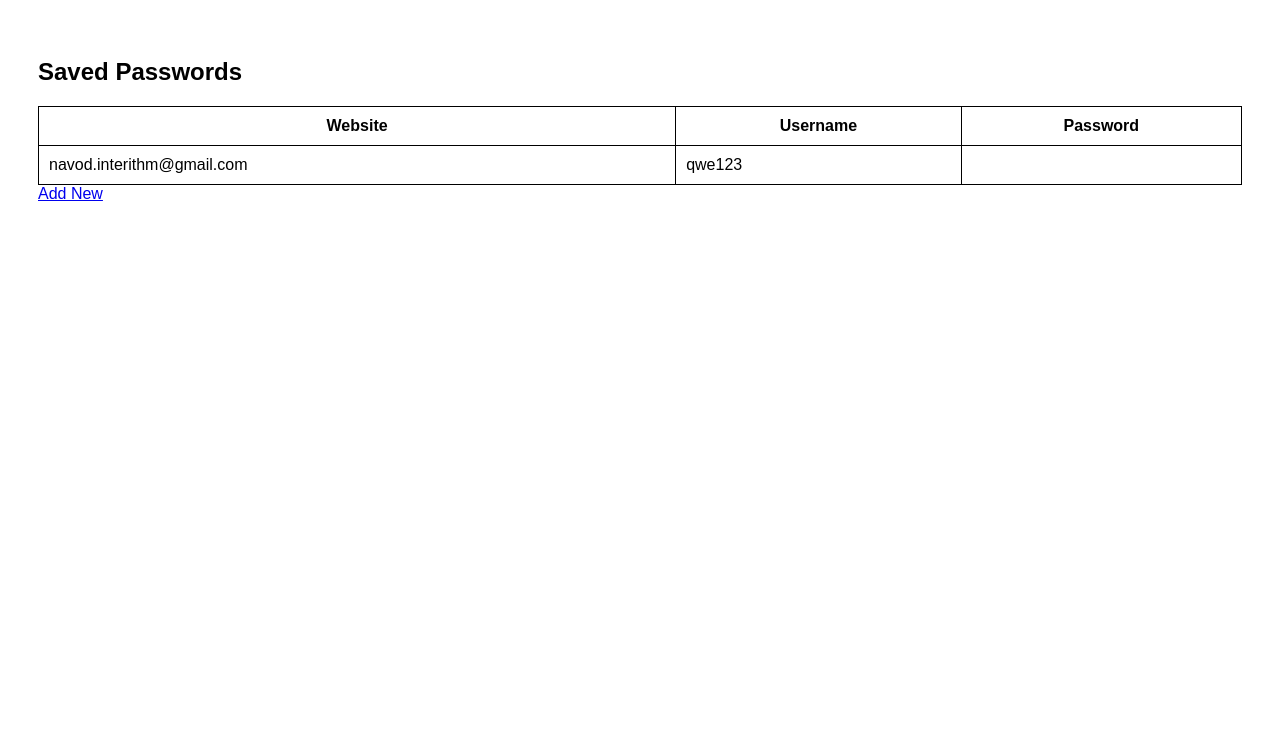
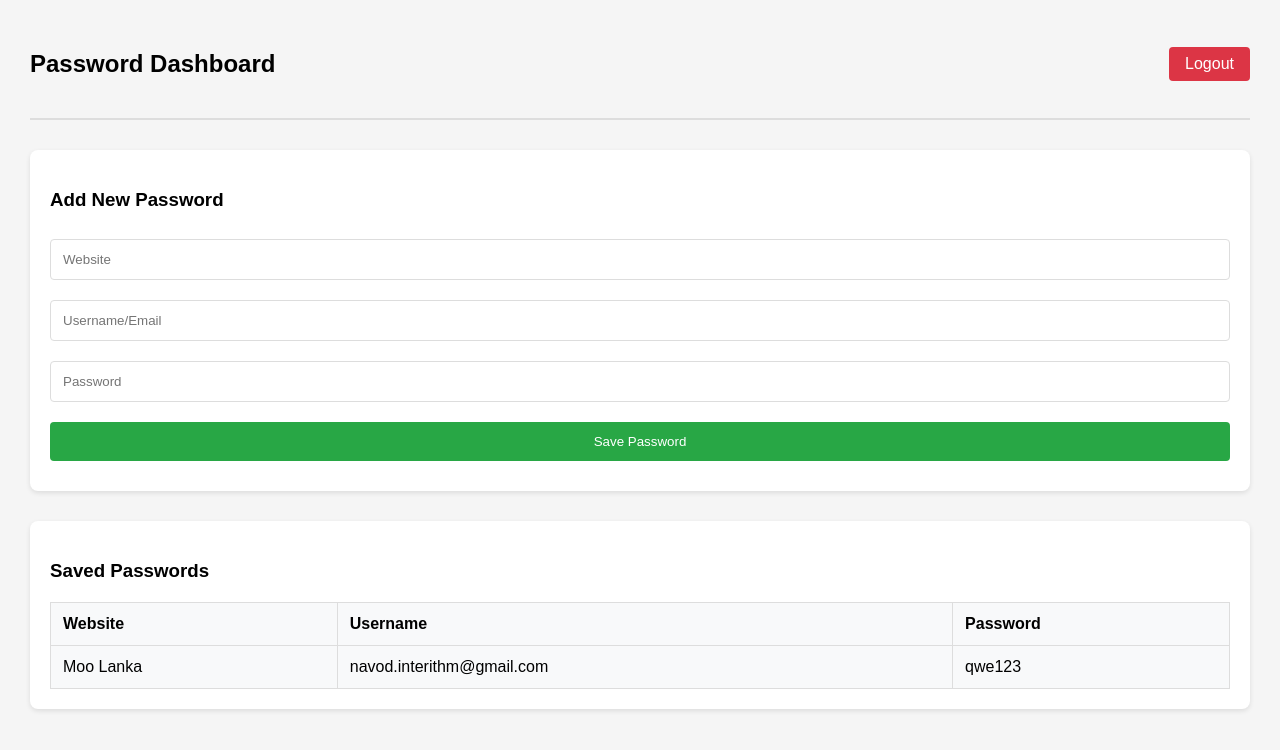
Before and after one commit to NavodWijesooriya/password-manage, a Flask app: page /dashboard in a window 1280 px wide. Shown: the top 750 px of the page. Run offline with Flask 3, Linux system fonts and the light colour scheme; a user stored in the database is signed in; data comes from the database, SQL or seed files in the repository; both versions use the stored data as it was after the commit.

Commit message:
add more changes

```diff
--- a/app.py
+++ b/app.py
@@ -80,6 +80,8 @@ def load_user(user_id):
 
 @app.route('/')
 def home():
+    if current_user.is_authenticated:
+        return redirect(url_for('dashboard'))
     return render_template('index.html')
 
 
@@ -136,11 +138,25 @@ def logout():
 def dashboard():
     conn = sqlite3.connect('passwords.db')
     c = conn.cursor()
-    c.execute("SELECT * FROM passwords WHERE user_id = ?", (current_user.id,))
+    c.execute("SELECT id, site, username, password FROM passwords WHERE user_id = ?", (current_user.id,))
     data = c.fetchall()
     conn.close()
-    decrypted_data = [(row[1], row[2], fernet.decrypt(
-        row[3].encode()).decode()) for row in data]
+
+    decrypted_data = []
+    for row in data:
+        try:
+            # row[1] = site, row[2] = username, row[3] = password
+            encrypted_password = row[3]
+            if isinstance(encrypted_password, str):
+                decrypted_password = fernet.decrypt(encrypted_password.encode()).decode()
+            else:
+                # Handle case where password might be stored differently
+                decrypted_password = "Error: Invalid password format"
+            decrypted_data.append((row[1], row[2], decrypted_password))
+        except Exception as e:
+            # Handle decryption errors gracefully
+            decrypted_data.append((row[1], row[2], "Error: Could not decrypt"))
+
     return render_template('dashboard.html', data=decrypted_data)
 
 
--- a/static/style.css
+++ b/static/style.css
@@ -1,14 +1,118 @@
 body {
   font-family: Arial, sans-serif;
   padding: 30px;
+  margin: 0;
+  background-color: #f5f5f5;
 }
 
+/* Home page styles */
+.home-container {
+  text-align: center;
+  max-width: 400px;
+  margin: 100px auto;
+  background: white;
+  padding: 40px;
+  border-radius: 8px;
+  box-shadow: 0 2px 10px rgba(0,0,0,0.1);
+}
+
+.auth-buttons {
+  margin-top: 30px;
+}
+
+.btn {
+  display: inline-block;
+  padding: 10px 20px;
+  margin: 0 10px;
+  background-color: #007bff;
+  color: white;
+  text-decoration: none;
+  border-radius: 4px;
+  transition: background-color 0.3s;
+}
+
+.btn:hover {
+  background-color: #0056b3;
+}
+
+/* Authentication forms */
+.auth-container {
+  max-width: 400px;
+  margin: 100px auto;
+  background: white;
+  padding: 40px;
+  border-radius: 8px;
+  box-shadow: 0 2px 10px rgba(0,0,0,0.1);
+}
+
+.auth-container h2 {
+  text-align: center;
+  margin-bottom: 30px;
+  color: #333;
+}
+
+/* Dashboard styles */
+.dashboard-header {
+  display: flex;
+  justify-content: space-between;
+  align-items: center;
+  margin-bottom: 30px;
+  padding-bottom: 20px;
+  border-bottom: 2px solid #ddd;
+}
+
+.logout-btn {
+  background-color: #dc3545;
+  color: white;
+  padding: 8px 16px;
+  text-decoration: none;
+  border-radius: 4px;
+  transition: background-color 0.3s;
+}
+
+.logout-btn:hover {
+  background-color: #c82333;
+}
+
+.add-password-section {
+  background: white;
+  padding: 20px;
+  border-radius: 8px;
+  margin-bottom: 30px;
+  box-shadow: 0 2px 5px rgba(0,0,0,0.1);
+}
+
+.saved-passwords-section {
+  background: white;
+  padding: 20px;
+  border-radius: 8px;
+  box-shadow: 0 2px 5px rgba(0,0,0,0.1);
+}
+
+/* Form styles */
 form input,
 form button {
-  margin: 10px;
-  padding: 8px;
+  margin: 10px 0;
+  padding: 12px;
+  width: 100%;
+  border: 1px solid #ddd;
+  border-radius: 4px;
+  box-sizing: border-box;
 }
 
+form button {
+  background-color: #28a745;
+  color: white;
+  border: none;
+  cursor: pointer;
+  transition: background-color 0.3s;
+}
+
+form button:hover {
+  background-color: #218838;
+}
+
+/* Table styles */
 table {
   border-collapse: collapse;
   width: 100%;
@@ -18,6 +122,26 @@ table {
 table,
 th,
 td {
-  border: 1px solid black;
-  padding: 10px;
+  border: 1px solid #ddd;
+  padding: 12px;
 }
+
+th {
+  background-color: #f8f9fa;
+  font-weight: bold;
+  text-align: left;
+}
+
+tr:nth-child(even) {
+  background-color: #f8f9fa;
+}
+
+/* Links */
+a {
+  color: #007bff;
+  text-decoration: none;
+}
+
+a:hover {
+  text-decoration: underline;
+}
--- a/templates/dashboard.html
+++ b/templates/dashboard.html
@@ -2,12 +2,29 @@
 <html>
 
 <head>
-  <title>Saved Passwords</title>
+  <title>Dashboard - Password Manager</title>
   <link rel="stylesheet" href="/static/style.css">
 </head>
 
 <body>
-  <h2>Saved Passwords</h2>
+  <div class="dashboard-header">
+    <h2>Password Dashboard</h2>
+    <a href="/logout" class="logout-btn">Logout</a>
+  </div>
+
+  <div class="add-password-section">
+    <h3>Add New Password</h3>
+    <form method="post" action="/add">
+      <input type="text" name="site" placeholder="Website" required>
+      <input type="text" name="username" placeholder="Username/Email" required>
+      <input type="password" name="password" placeholder="Password" required>
+      <button type="submit">Save Password</button>
+    </form>
+  </div>
+
+  <div class="saved-passwords-section">
+    <h3>Saved Passwords</h3>
+    {% if data %}
     <table>
       <tr>
         <th>Website</th>
@@ -16,13 +33,16 @@
       </tr>
       {% for row in data %}
       <tr>
+        <td>{{ row[0] }}</td>
         <td>{{ row[1] }}</td>
         <td>{{ row[2] }}</td>
-      <td>{{ row[3] }}</td>
       </tr>
       {% endfor %}
     </table>
-  <a href="/">Add New</a>
+    {% else %}
+    <p>No passwords saved yet. Add your first password above!</p>
+    {% endif %}
+  </div>
 </body>
 
 </html>
```
Also changed, not shown: templates/index.html (+8 -8 lines), templates/login.html (added, +21 -0 lines), templates/signup.html (added, +21 -0 lines), passwords.db. Lines whose indentation alone changed are shown as unchanged.
